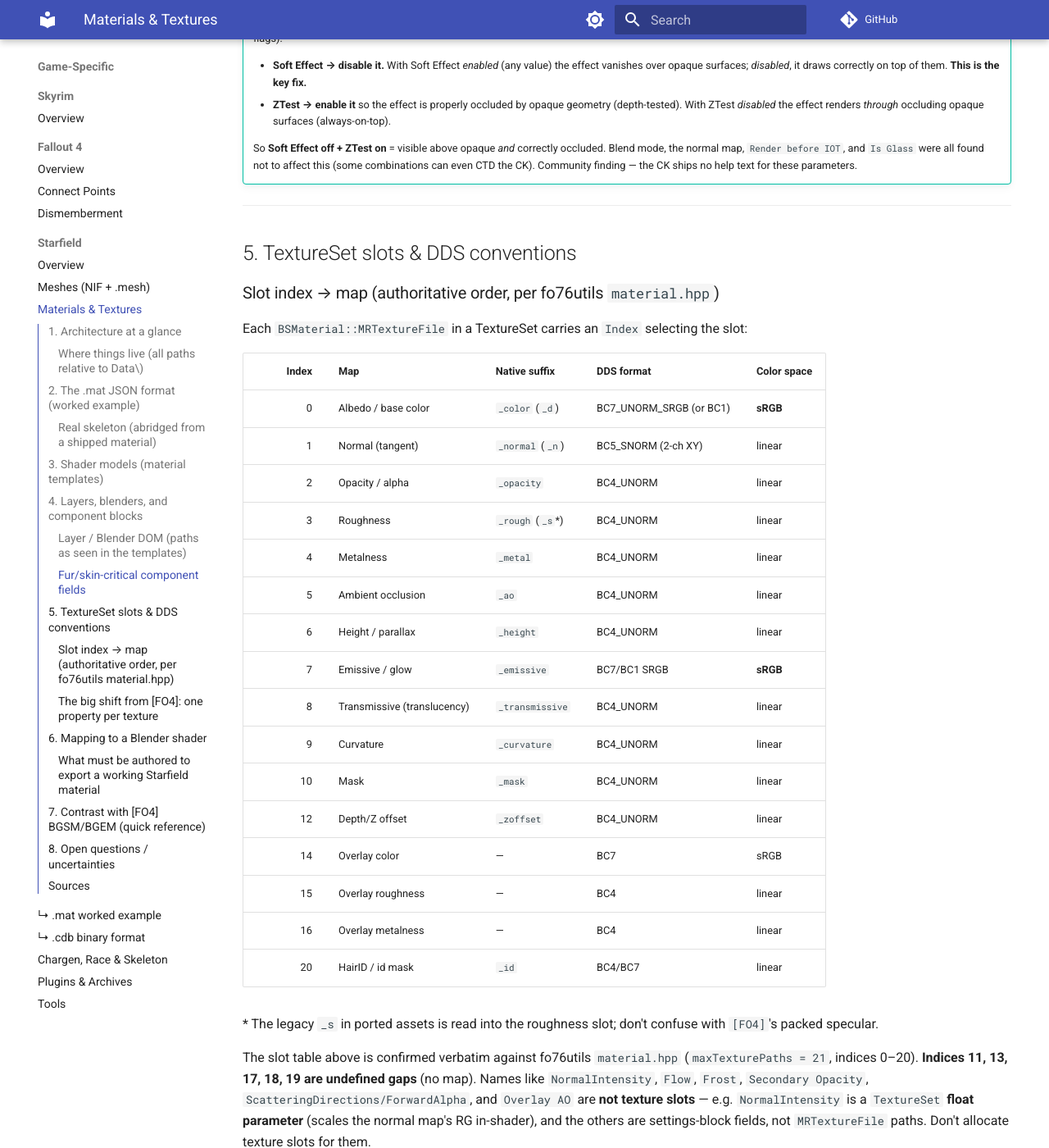
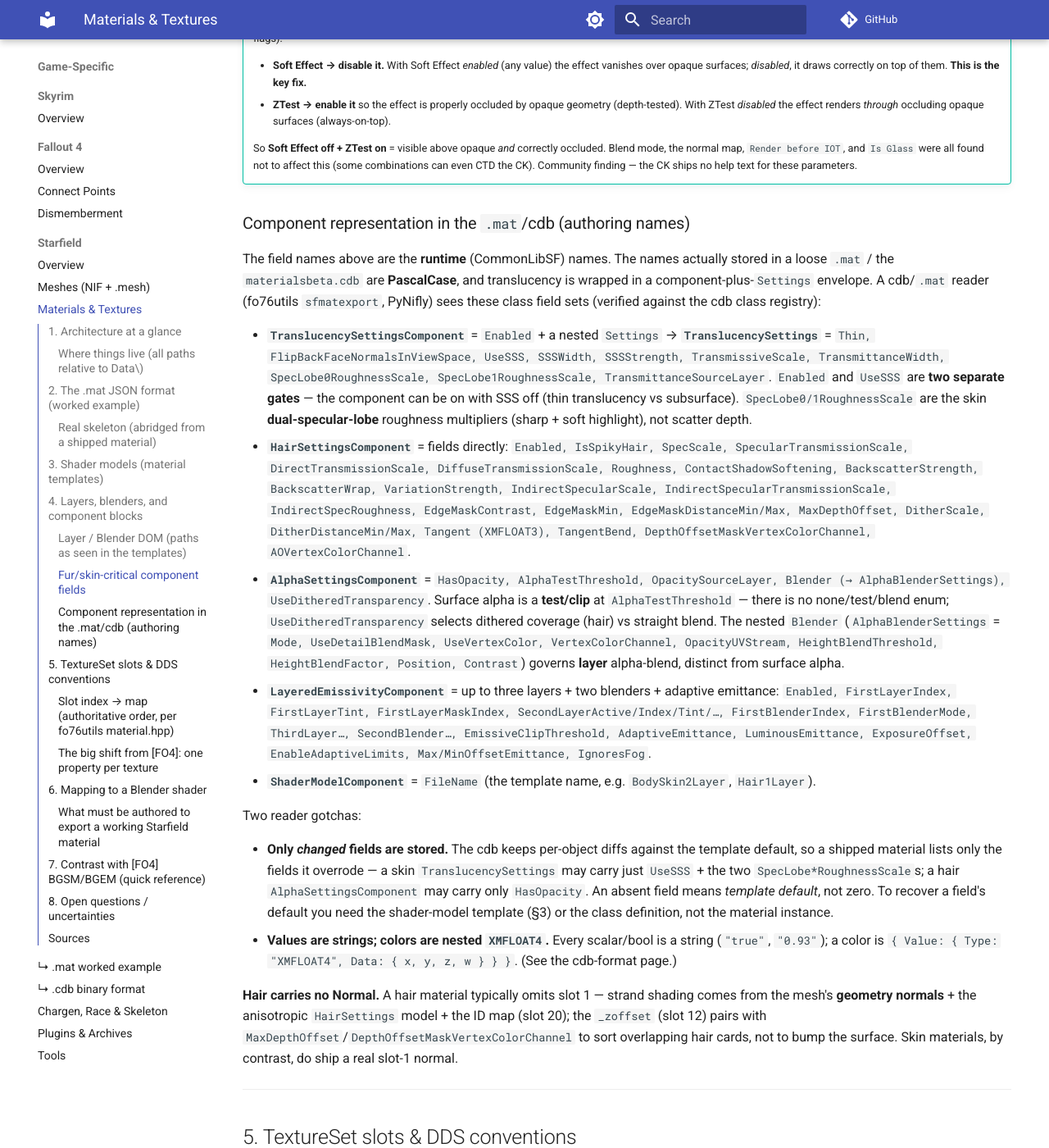
Before and after one commit to BadDogSkyrim/BethesdaLibrary, an MkDocs documentation site: the page built from docs/file-formats/starfield-materials.md, in a window 1280 px wide and 1400 px high, scrolled down 5848 px. Shown: the whole window at 82% size. Built offline with MkDocs 1.6.1 and Material for MkDocs 9.7.7, drawn with Linux system fonts in a browser that asks for light colours; comment, search, counter and statistics services are not loaded.

Commit message:
starfield-materials: cdb/.mat component field names + reader gotchas
Document the PascalCase authoring names for Translucency/Hair/Alpha/LayeredEmissivity/
ShaderModel components as stored in the cdb/.mat, and the two reader gotchas: only
changed fields are stored (absent = template default, not zero) and values are
strings with colors as nested XMFLOAT4.

Co-Authored-By: Claude Opus 4.8 (1M context) <noreply@anthropic.com>

```diff
--- a/docs/file-formats/starfield-materials.md
+++ b/docs/file-formats/starfield-materials.md
@@ -269,6 +269,55 @@ backlightSharpness, backlightTransparency, backlightTintColor, depthBias`.
     affect this (some combinations can even CTD the CK). Community finding — the CK ships
     no help text for these parameters.
 
+### Component representation in the `.mat`/cdb (authoring names)
+
+The field names above are the **runtime** (CommonLibSF) names. The names actually stored in a loose
+`.mat` / the `materialsbeta.cdb` are **PascalCase**, and translucency is wrapped in a
+component-plus-`Settings` envelope. A cdb/`.mat` reader (fo76utils `sfmatexport`, PyNifly) sees these
+class field sets (verified against the cdb class registry):
+
+- **`TranslucencySettingsComponent`** = `Enabled` + a nested `Settings` →
+  **`TranslucencySettings`** = `Thin, FlipBackFaceNormalsInViewSpace, UseSSS, SSSWidth, SSSStrength,
+  TransmissiveScale, TransmittanceWidth, SpecLobe0RoughnessScale, SpecLobe1RoughnessScale,
+  TransmittanceSourceLayer`. `Enabled` and `UseSSS` are **two separate gates** — the component can be
+  on with SSS off (thin translucency vs subsurface). `SpecLobe0/1RoughnessScale` are the skin
+  **dual-specular-lobe** roughness multipliers (sharp + soft highlight), not scatter depth.
+- **`HairSettingsComponent`** = fields directly: `Enabled, IsSpikyHair, SpecScale,
+  SpecularTransmissionScale, DirectTransmissionScale, DiffuseTransmissionScale, Roughness,
+  ContactShadowSoftening, BackscatterStrength, BackscatterWrap, VariationStrength,
+  IndirectSpecularScale, IndirectSpecularTransmissionScale, IndirectSpecRoughness, EdgeMaskContrast,
+  EdgeMaskMin, EdgeMaskDistanceMin/Max, MaxDepthOffset, DitherScale, DitherDistanceMin/Max,
+  Tangent (XMFLOAT3), TangentBend, DepthOffsetMaskVertexColorChannel, AOVertexColorChannel`.
+- **`AlphaSettingsComponent`** = `HasOpacity, AlphaTestThreshold, OpacitySourceLayer, Blender
+  (→ AlphaBlenderSettings), UseDitheredTransparency`. Surface alpha is a **test/clip** at
+  `AlphaTestThreshold` — there is no none/test/blend enum; `UseDitheredTransparency` selects dithered
+  coverage (hair) vs straight blend. The nested `Blender` (`AlphaBlenderSettings` = `Mode,
+  UseDetailBlendMask, UseVertexColor, VertexColorChannel, OpacityUVStream, HeightBlendThreshold,
+  HeightBlendFactor, Position, Contrast`) governs **layer** alpha-blend, distinct from surface alpha.
+- **`LayeredEmissivityComponent`** = up to three layers + two blenders + adaptive emittance:
+  `Enabled, FirstLayerIndex, FirstLayerTint, FirstLayerMaskIndex, SecondLayerActive/Index/Tint/…,
+  FirstBlenderIndex, FirstBlenderMode, ThirdLayer…, SecondBlender…, EmissiveClipThreshold,
+  AdaptiveEmittance, LuminousEmittance, ExposureOffset, EnableAdaptiveLimits, Max/MinOffsetEmittance,
+  IgnoresFog`.
+- **`ShaderModelComponent`** = `FileName` (the template name, e.g. `BodySkin2Layer`, `Hair1Layer`).
+
+Two reader gotchas:
+
+- **Only *changed* fields are stored.** The cdb keeps per-object diffs against the template default,
+  so a shipped material lists only the fields it overrode — a skin `TranslucencySettings` may carry
+  just `UseSSS` + the two `SpecLobe*RoughnessScale`s; a hair `AlphaSettingsComponent` may carry only
+  `HasOpacity`. An absent field means *template default*, not zero. To recover a field's default you
+  need the shader-model template (§3) or the class definition, not the material instance.
+- **Values are strings; colors are nested `XMFLOAT4`.** Every scalar/bool is a string (`"true"`,
+  `"0.93"`); a color is `{ Value: { Type: "XMFLOAT4", Data: { x, y, z, w } } }`. (See the cdb-format
+  page.)
+
+**Hair carries no Normal.** A hair material typically omits slot 1 — strand shading comes from the
+mesh's **geometry normals** + the anisotropic `HairSettings` model + the ID map (slot 20); the
+`_zoffset` (slot 12) pairs with `MaxDepthOffset`/`DepthOffsetMaskVertexColorChannel` to sort
+overlapping hair cards, not to bump the surface. Skin materials, by contrast, do ship a real slot-1
+normal.
+
 ---
 
 ## 5. TextureSet slots & DDS conventions
```
